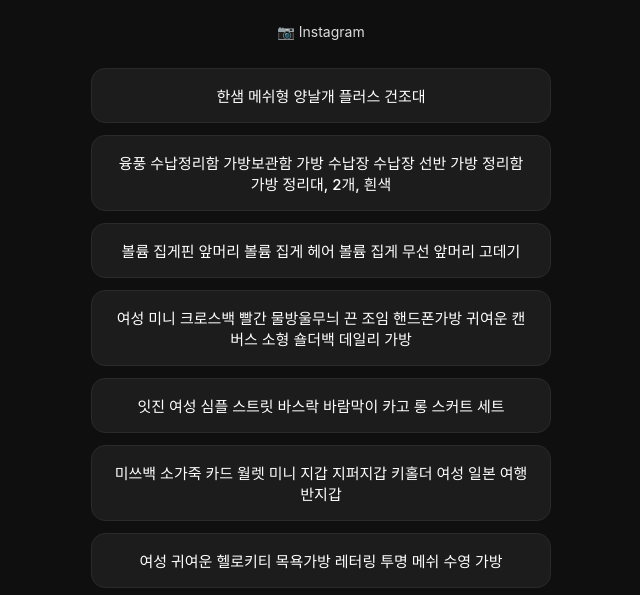
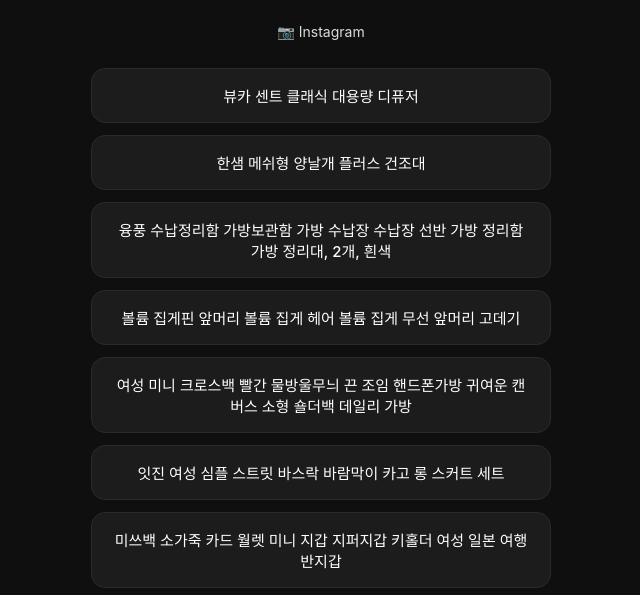
Before and after one commit to lifestyle-jeong-official/lifestyle-jeong-official.github.io, a plain HTML site: page index.html in a window 1280 px wide. Shown: the part 205-800 px from the top of the page, without its empty margins (319-959 px from the left). Drawn offline with Linux system fonts and the light colour scheme.

Commit message:
링크 페이지 자동 갱신

```diff
--- a/index.html
+++ b/index.html
@@ -63,6 +63,9 @@
     <p class="bio">삶의 질 상승템 추천!!</p>
     <a class="ig-link" href="https://www.instagram.com/lifestyle_jeong" target="_blank" rel="noopener">📷 Instagram</a>
     <div class="links">
+      <a class="link-card" href="https://link.coupang.com/a/g4ar1AaBUW" target="_blank" rel="noopener">
+        뷰카 센트 클래식 대용량 디퓨저
+      </a>
       <a class="link-card" href="https://link.coupang.com/a/g4aiVibdU4" target="_blank" rel="noopener">
         한샘 메쉬형 양날개 플러스 건조대
       </a>
```
